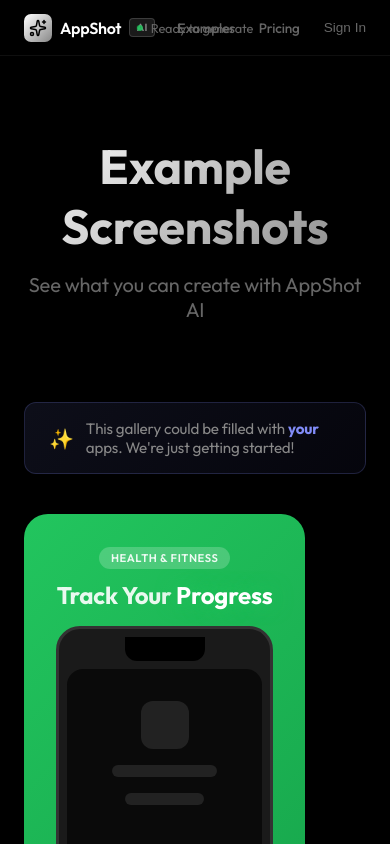
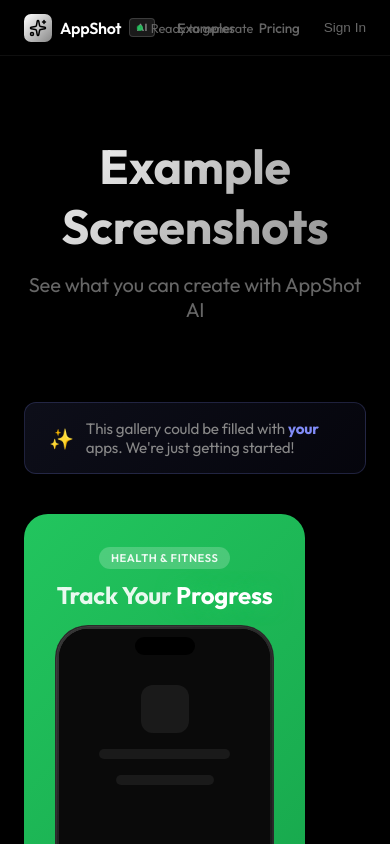
Before and after one commit to ysfalpe/d, a Next.js app: page /examples in a window 390 px wide. Built offline with nearby package versions, Linux system fonts and the light colour scheme; no server answers.

Commit message:
Improve iPhone frame design - Dynamic Island, titanium frame effect

```diff
--- a/src/app/examples/page.module.css
+++ b/src/app/examples/page.module.css
@@ -125,54 +125,89 @@
   line-height: 1.2;
 }
 
-/* Phone Frame */
+/* Phone Frame (iPhone 15 Pro Style) */
 .phoneFrame {
   flex: 1;
   background: #1a1a1a;
-  border-radius: 24px;
-  border: 3px solid #333;
-  padding: 0.5rem;
+  border-radius: 32px;
+  padding: 3px;
   display: flex;
   flex-direction: column;
   overflow: hidden;
   position: relative;
+  box-shadow:
+    0 0 0 1px #2a2a2a,
+    inset 0 0 0 1px rgba(255,255,255,0.05);
 }
 
-.notch {
-  width: 80px;
-  height: 24px;
+/* Titanium frame effect */
+.phoneFrame::before {
+  content: '';
+  position: absolute;
+  inset: 0;
+  border-radius: 32px;
+  padding: 3px;
+  background: linear-gradient(
+    145deg,
+    rgba(255,255,255,0.12) 0%,
+    rgba(255,255,255,0.03) 50%,
+    rgba(0,0,0,0.1) 100%
+  );
+  -webkit-mask: linear-gradient(#fff 0 0) content-box, linear-gradient(#fff 0 0);
+  mask: linear-gradient(#fff 0 0) content-box, linear-gradient(#fff 0 0);
+  -webkit-mask-composite: xor;
+  mask-composite: exclude;
+  pointer-events: none;
+}
+
+.screenInner {
+  flex: 1;
   background: #000;
-  border-radius: 0 0 12px 12px;
-  margin: 0 auto 0.5rem;
+  border-radius: 29px;
+  overflow: hidden;
+  position: relative;
+}
+
+.dynamicIsland {
+  position: absolute;
+  top: 8px;
+  left: 50%;
+  transform: translateX(-50%);
+  width: 60px;
+  height: 18px;
+  background: #000;
+  border-radius: 12px;
+  z-index: 30;
 }
 
 .screenContent {
-  flex: 1;
+  width: 100%;
+  height: 100%;
+  overflow: hidden;
   background: #0a0a0a;
-  border-radius: 16px;
-  overflow: hidden;
 }
 
 .placeholderScreen {
-  padding: 2rem;
+  padding: 2.5rem 1.5rem;
   display: flex;
   flex-direction: column;
   align-items: center;
   gap: 1rem;
+  margin-top: 1rem;
 }
 
 .placeholderIcon {
   width: 48px;
   height: 48px;
-  background: #222;
+  background: #1a1a1a;
   border-radius: 12px;
 }
 
 .placeholderText {
   width: 80%;
-  height: 12px;
-  background: #222;
-  border-radius: 6px;
+  height: 10px;
+  background: #1a1a1a;
+  border-radius: 5px;
 }
 
 .appName {
--- a/src/app/examples/page.tsx
+++ b/src/app/examples/page.tsx
@@ -117,12 +117,14 @@ export default function ExamplesPage() {
                 </div>
 
                 <div className={styles.phoneFrame}>
-                  <div className={styles.notch}></div>
-                  <div className={styles.screenContent}>
-                    <div className={styles.placeholderScreen}>
-                      <div className={styles.placeholderIcon}></div>
-                      <div className={styles.placeholderText}></div>
-                      <div className={styles.placeholderText} style={{ width: '60%' }}></div>
+                  <div className={styles.screenInner}>
+                    <div className={styles.dynamicIsland}></div>
+                    <div className={styles.screenContent}>
+                      <div className={styles.placeholderScreen}>
+                        <div className={styles.placeholderIcon}></div>
+                        <div className={styles.placeholderText}></div>
+                        <div className={styles.placeholderText} style={{ width: '60%' }}></div>
+                      </div>
                     </div>
                   </div>
                 </div>
--- a/src/components/editor/PreviewCanvas.module.css
+++ b/src/components/editor/PreviewCanvas.module.css
@@ -117,7 +117,7 @@
     margin: 0;
 }
 
-/* --- Phone --- */
+/* --- Phone (iPhone 15 Pro Style) --- */
 .phoneWrapper {
     width: 85%;
     flex: 1;
@@ -135,40 +135,122 @@
 .phoneFrame {
     width: 100%;
     aspect-ratio: 9 / 19.5;
-    background: #000;
-    border-radius: 32px;
-    border: 5px solid #1a1a1a;
+    background: #1a1a1a;
+    border-radius: 44px;
+    padding: 3px;
     box-shadow:
-        inset 0 0 0 1px #333,
-        0 15px 40px rgba(0,0,0,0.5);
+        0 0 0 1px #2a2a2a,
+        0 20px 50px rgba(0,0,0,0.6),
+        inset 0 0 0 1px rgba(255,255,255,0.05);
     position: relative;
     overflow: hidden;
 }
 
-.notch {
+/* Titanium frame effect */
+.phoneFrame::before {
+    content: '';
     position: absolute;
-    top: 10px;
+    inset: 0;
+    border-radius: 44px;
+    padding: 3px;
+    background: linear-gradient(
+        145deg,
+        rgba(255,255,255,0.15) 0%,
+        rgba(255,255,255,0.05) 50%,
+        rgba(0,0,0,0.1) 100%
+    );
+    -webkit-mask: linear-gradient(#fff 0 0) content-box, linear-gradient(#fff 0 0);
+    mask: linear-gradient(#fff 0 0) content-box, linear-gradient(#fff 0 0);
+    -webkit-mask-composite: xor;
+    mask-composite: exclude;
+    pointer-events: none;
+}
+
+/* Side button (right) */
+.phoneFrame::after {
+    content: '';
+    position: absolute;
+    right: -2px;
+    top: 22%;
+    width: 3px;
+    height: 60px;
+    background: linear-gradient(180deg, #333 0%, #1a1a1a 50%, #333 100%);
+    border-radius: 0 2px 2px 0;
+}
+
+.screenInner {
+    width: 100%;
+    height: 100%;
+    background: #000;
+    border-radius: 41px;
+    overflow: hidden;
+    position: relative;
+}
+
+/* Dynamic Island */
+.dynamicIsland {
+    position: absolute;
+    top: 12px;
     left: 50%;
     transform: translateX(-50%);
-    width: 28%;
-    height: 22px;
+    width: 95px;
+    height: 28px;
     background: #000;
-    border-radius: 12px;
+    border-radius: 20px;
     z-index: 30;
+    box-shadow: 0 0 0 1px rgba(255,255,255,0.05);
+}
+
+/* Camera dot inside Dynamic Island */
+.dynamicIsland::before {
+    content: '';
+    position: absolute;
+    right: 18px;
+    top: 50%;
+    transform: translateY(-50%);
+    width: 8px;
+    height: 8px;
+    background: radial-gradient(circle, #1a1a3a 30%, #0a0a15 70%);
+    border-radius: 50%;
+    box-shadow: inset 0 0 2px rgba(255,255,255,0.1);
 }
 
 .screenContent {
     width: 100%;
     height: 100%;
-    border-radius: 27px;
     overflow: hidden;
-    background: #0a0a0a;
+    background: #000;
 }
 
 .screenshot {
     width: 100%;
     height: 100%;
     object-fit: cover;
+}
+
+/* Status bar hint */
+.statusBar {
+    position: absolute;
+    top: 14px;
+    left: 24px;
+    right: 24px;
+    display: flex;
+    justify-content: space-between;
+    align-items: center;
+    z-index: 20;
+    pointer-events: none;
+}
+
+.statusTime {
+    font-size: 12px;
+    font-weight: 600;
+    color: #fff;
+}
+
+.statusIcons {
+    display: flex;
+    gap: 4px;
+    align-items: center;
 }
 
 /* --- Add More --- */
--- a/src/components/editor/PreviewCanvas.tsx
+++ b/src/components/editor/PreviewCanvas.tsx
@@ -98,7 +98,8 @@ export const PreviewCanvas: React.FC<PreviewCanvasProps> = ({
 
                                 <div className={styles.phoneWrapper}>
                                     <div className={styles.phoneFrame}>
-                                        <div className={styles.notch}></div>
+                                        <div className={styles.screenInner}>
+                                            <div className={styles.dynamicIsland}></div>
                                             <div className={styles.screenContent}>
                                                 {/* eslint-disable-next-line @next/next/no-img-element */}
                                                 <img
@@ -106,6 +107,7 @@ export const PreviewCanvas: React.FC<PreviewCanvasProps> = ({
                                                     alt="Screenshot"
                                                     className={styles.screenshot}
                                                 />
+                                            </div>
                                         </div>
                                     </div>
                                 </div>
```
Also changed, not shown: src/app/page.module.css (+16 -5 lines). Lines whose indentation alone changed are shown as unchanged.
